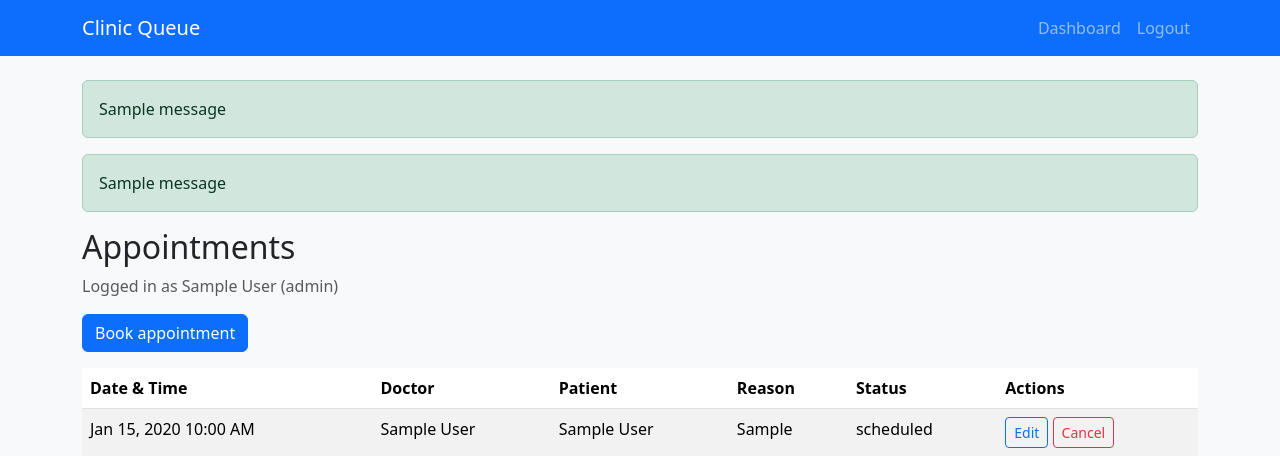
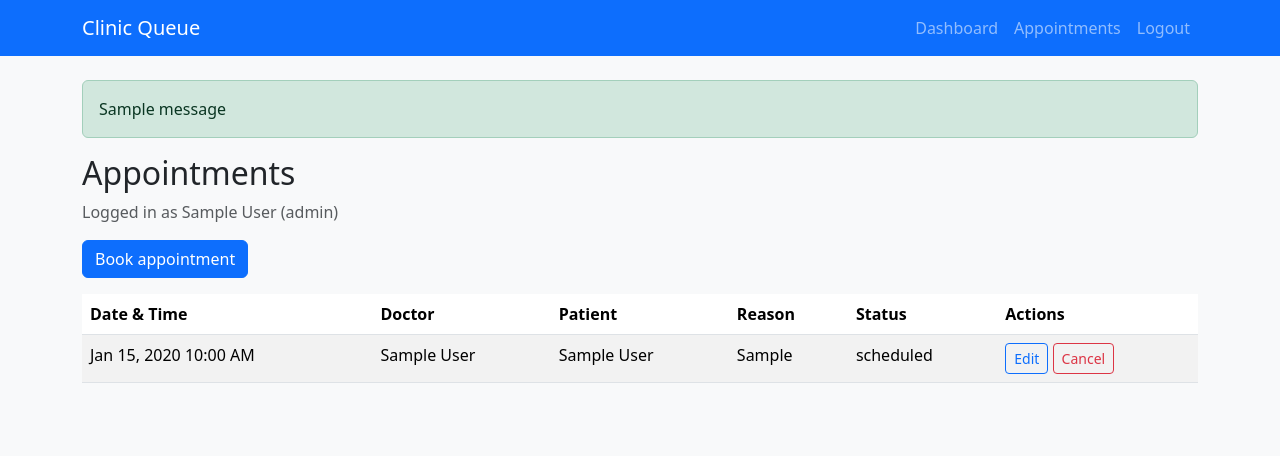
Before and after one commit to spatel2004/clinic-queue-app, a Flask app: page /appointments/ in a window 1280 px wide. Shown: the top 456 px of the page. Run offline with Flask 3, Linux system fonts and the light colour scheme; a user stored in the database is signed in; tables that the repository leaves empty hold one stand-in row (values such as "Sample post"); one stand-in notice (Sample message) is shown; some libraries are stand-ins or nearby versions.

Commit message:
Add appointments nav link, create profile on registration, add CSRF tokens

```diff
--- a/app.py
+++ b/app.py
@@ -16,7 +16,7 @@
 CSRFProtect(app)
 
 import models
-from models import User
+from models import User, Patient, Doctor
 from appointments import appointments_bp
 app.register_blueprint(appointments_bp)
 
@@ -69,6 +69,10 @@
         user.set_password(password)
 
         db.session.add(user)
+        if role == "patient":
+            db.session.add(Patient(user=user))
+        else:
+            db.session.add(Doctor(user=user))
         db.session.commit()
 
         flash("Registration successful. Please log in.", "success")
--- a/templates/appointments/form.html
+++ b/templates/appointments/form.html
@@ -1,10 +1,5 @@
 {% extends "base.html" %}
 {% block content %}
-{% with messages = get_flashed_messages(with_categories=true) %}
-{% for category, message in messages %}
-<div class="alert alert-{{ category }}">{{ message }}</div>
-{% endfor %}
-{% endwith %}
 
 <h2>{{ title }}</h2>
 <form method="post" class="card card-body" style="max-width: 500px;">
--- a/templates/appointments/list.html
+++ b/templates/appointments/list.html
@@ -1,10 +1,5 @@
 {% extends "base.html" %}
 {% block content %}
-{% with messages = get_flashed_messages(with_categories=true) %}
-    {% for category, message in messages %}
-        <div class="alert alert-{{ category }}">{{ message }}</div>
-    {% endfor %}
-{% endwith %}
 
 <h2>Appointments</h2>
 <p class="text-muted">Logged in as {{ current_user.full_name }} ({{ current_user.role }})</p>
--- a/templates/base.html
+++ b/templates/base.html
@@ -28,6 +28,12 @@
           <li class="nav-item">
             <a class="nav-link" href="{{ url_for('dashboard') }}">
               Dashboard
+            </a>
+          </li>
+
+          <li class="nav-item">
+            <a class="nav-link" href="{{ url_for('appointments.list_appointments') }}">
+              Appointments
             </a>
           </li>
 
--- a/templates/login.html
+++ b/templates/login.html
@@ -10,6 +10,7 @@
         <h2 class="mb-4">Login</h2>
 
         <form method="POST">
+            <input type="hidden" name="csrf_token" value="{{ csrf_token() }}">
 
             <div class="mb-3">
                 <label for="email" class="form-label">Email</label>
--- a/templates/register.html
+++ b/templates/register.html
@@ -10,6 +10,7 @@
         <h2 class="mb-4">Create an Account</h2>
 
         <form method="POST">
+            <input type="hidden" name="csrf_token" value="{{ csrf_token() }}">
 
             <div class="mb-3">
                 <label for="full_name" class="form-label">
```
